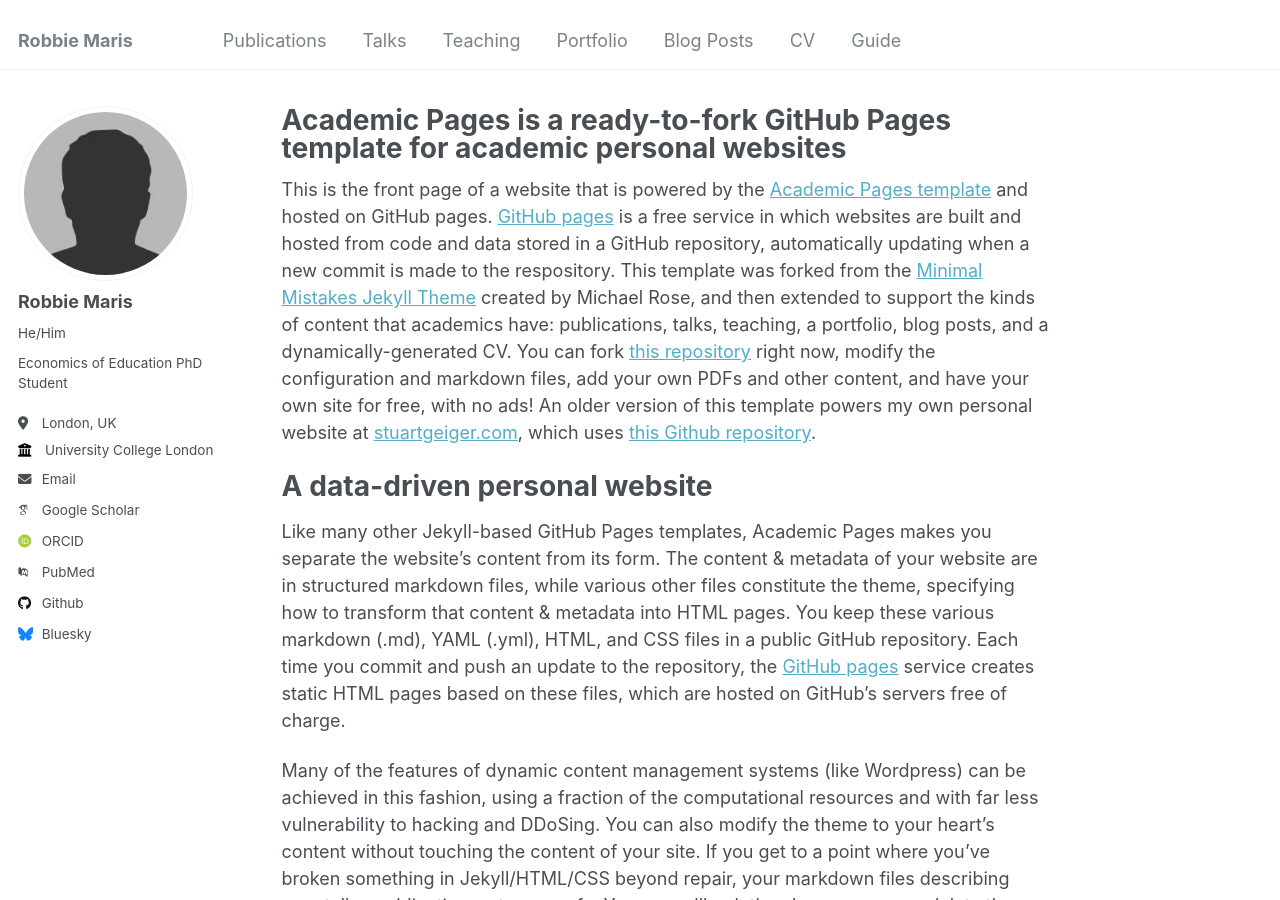
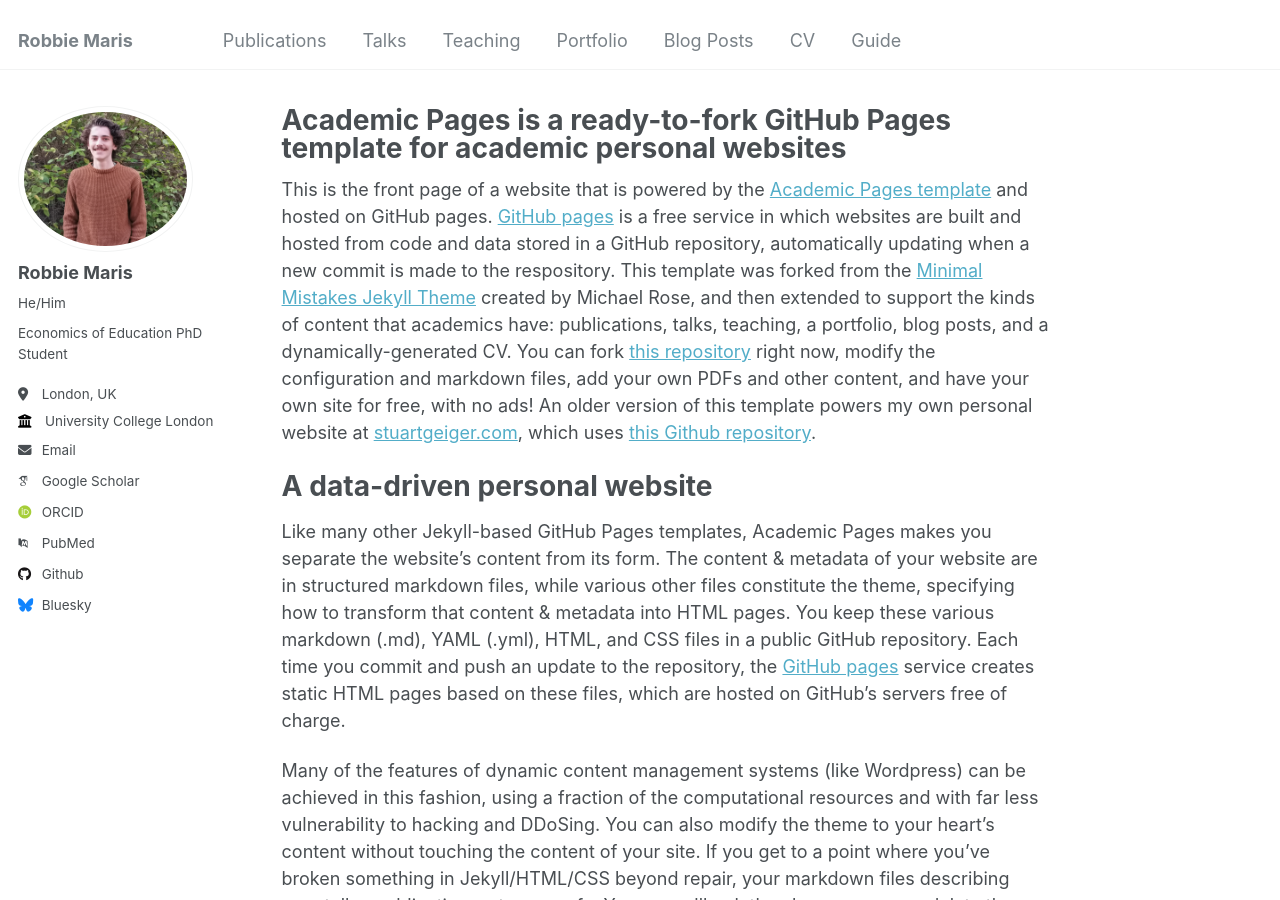
Before and after one commit to robbiem8910/academic_website, a Jekyll site: the page built from _pages/about.md, in a window 1280 px wide and 900 px high. Built offline with Jekyll 4.4.1, drawn with Linux system fonts in a browser that asks for light colours; some web fonts are replaced.

Commit message:
Update _config.yml

```diff
--- a/_config.yml
+++ b/_config.yml
@@ -21,7 +21,7 @@ repository               : "robbie-maris/robbie-maris.github.io"
 #               Additional customization can be done by editing /_includes/author-profile.html
 author:
   # Biographic information
-  avatar           : "bio-photo.jpg"
+  avatar           : "profile-pic1.png"
   name             : "Robbie Maris"
   pronouns         :  "He/Him"
   bio              : "Economics of Education PhD Student"
```
